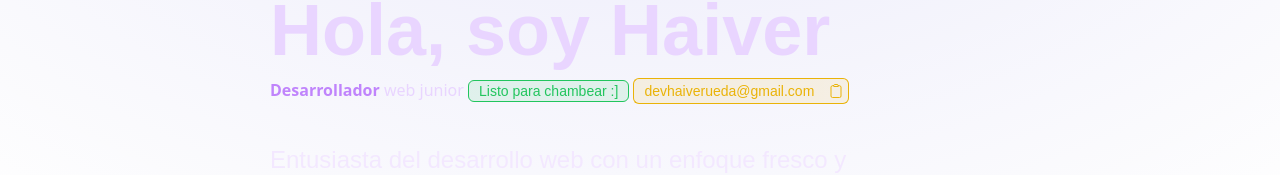
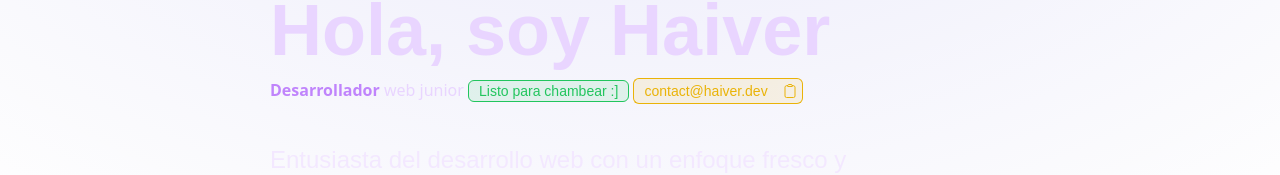
Before and after one commit to HaiveDev/haiver.dev, an Astro site: page / in a window 1280 px wide. Shown: the part 158-333 px from the top of the page. Built offline with nearby package versions, Linux system fonts and the light colour scheme; Astro itself is replaced by a stand-in of ours; a web font is replaced by a local one.

Commit message:
Edited email

```diff
--- a/src/components/CopyEmail.tsx
+++ b/src/components/CopyEmail.tsx
@@ -19,7 +19,7 @@ const CopyEmail = () => {
             }
         )
 
-        navigator.clipboard.writeText("devhaiverueda@gmail.com")
+        navigator.clipboard.writeText('contact@haiver.dev')
     };
     return (
         <div className='flex'>
--- a/src/pages/index.astro
+++ b/src/pages/index.astro
@@ -25,7 +25,7 @@ import  CopyEmail   from '../components/CopyEmail';
           <span
             class="font-Averia text-yellow-500 bg-yellow-500/10 border border-e-0 border-yellow-500 rounded-s-md px-2.5 py-0.5 text-sm"
           >
-            <p class="">devhaiverueda@gmail.com</p>
+            <p class="">contact@haiver.dev</p>
           </span>
           <CopyEmail client:load/>
         </div>
```
